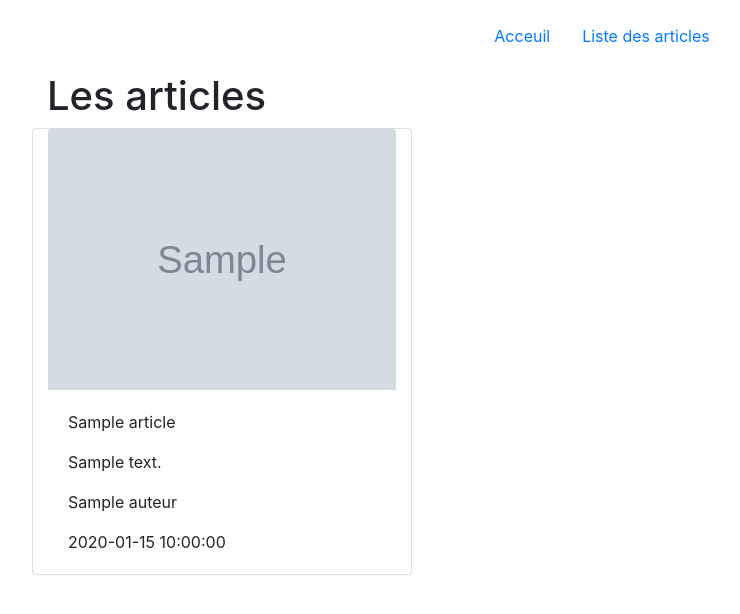
After one commit to gui350/projet-php-mvc, a PHP site: template views/parties/articles/liste.php in a window 1280 px wide. The commit adds this page. Shown: the top 614 px of the page, without its empty margins (38-778 px from the left). Run offline with PHP 8.4, Linux system fonts and the light colour scheme; the template is opened without the code that fills it: most values are stand-ins (such as "Sample title", 1, 10 or a date in 2020); grey boxes marked "Sample" are stand-in pictures.

Commit message:
commit 2eme exo

```diff
--- /dev/null
+++ b/views/parties/articles/liste.php
@@ -0,0 +1,20 @@
+<?php include __DIR__ . '/../header.php'; ?>
+
+<h1>Les articles</h1>
+
+<div class="row">
+    <?php foreach ($articles as $article) { ?>
+        <div class="card col-4">
+            <img class="card-img-top" src="<?= $article->image ?>" alt="">
+            <div class="card-body">
+                <p class="card-text"><?= $article->titre ?></p>
+                <p class="card-text"><?= $article->contenu ?></p>
+                <p class="card-text"><?= $article->auteur ?></p>
+                <p class="card-text"><?= $article->date_de_publication ?></p>
+            </div>
+        </div>
+    <?php } ?>
+</div>
+
+
+<?php include __DIR__ . '/../footer.php';
--- a/views/parties/nav.php
+++ b/views/parties/nav.php
@@ -1,5 +1,6 @@
 <nav class="nav my-2 py-2 justify-content-center">
     <a class="nav-link" href="index.php?route=home">Acceuil</a>
+    <a class="nav-link" href="index.php?route=liste-articles">Liste des articles</a>
 
 
 </nav>
```
Also changed, not shown: controller/liste-articles-controller.php (added, +8 -0 lines), index.php (+6 -2 lines), models/Article.php (added, +7 -0 lines).
